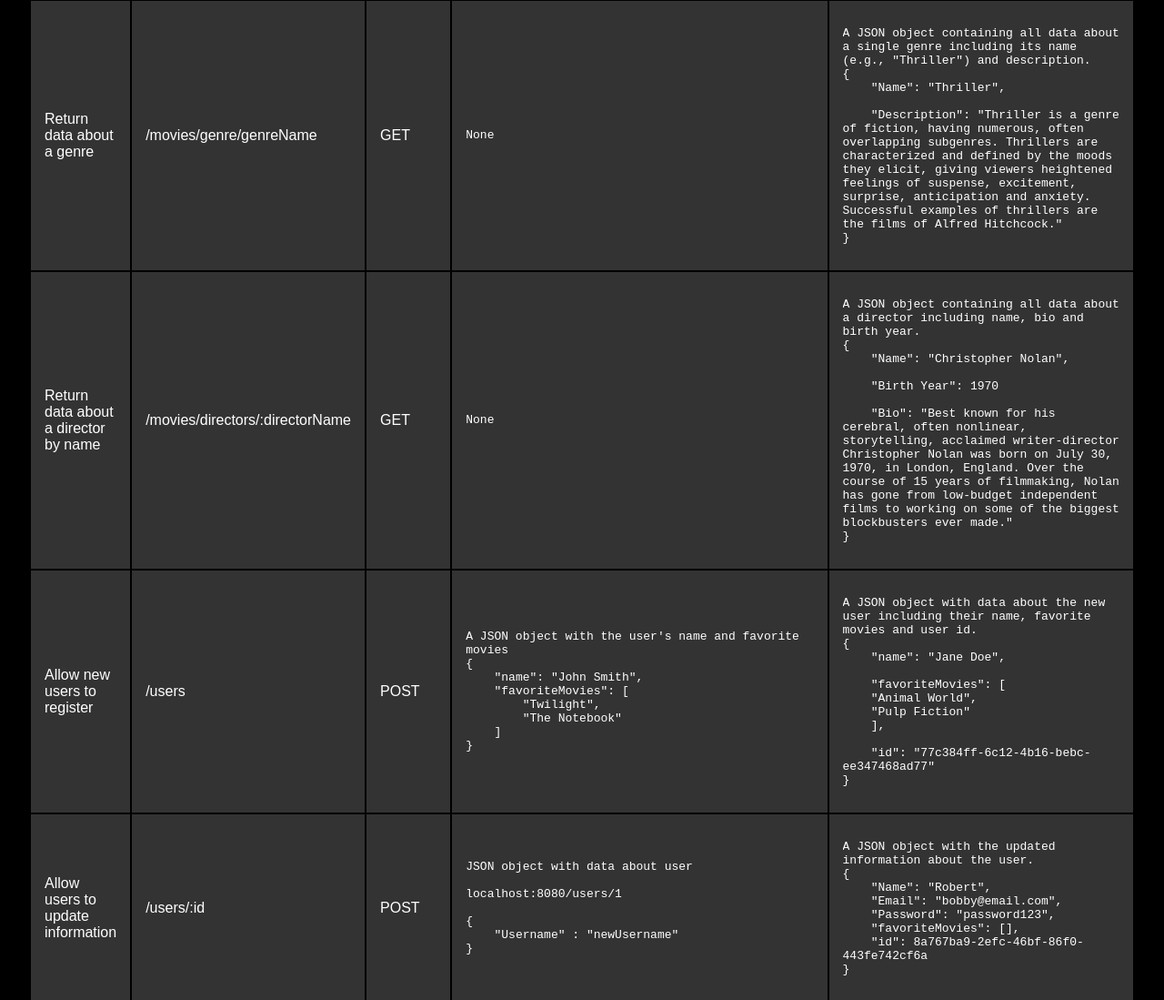
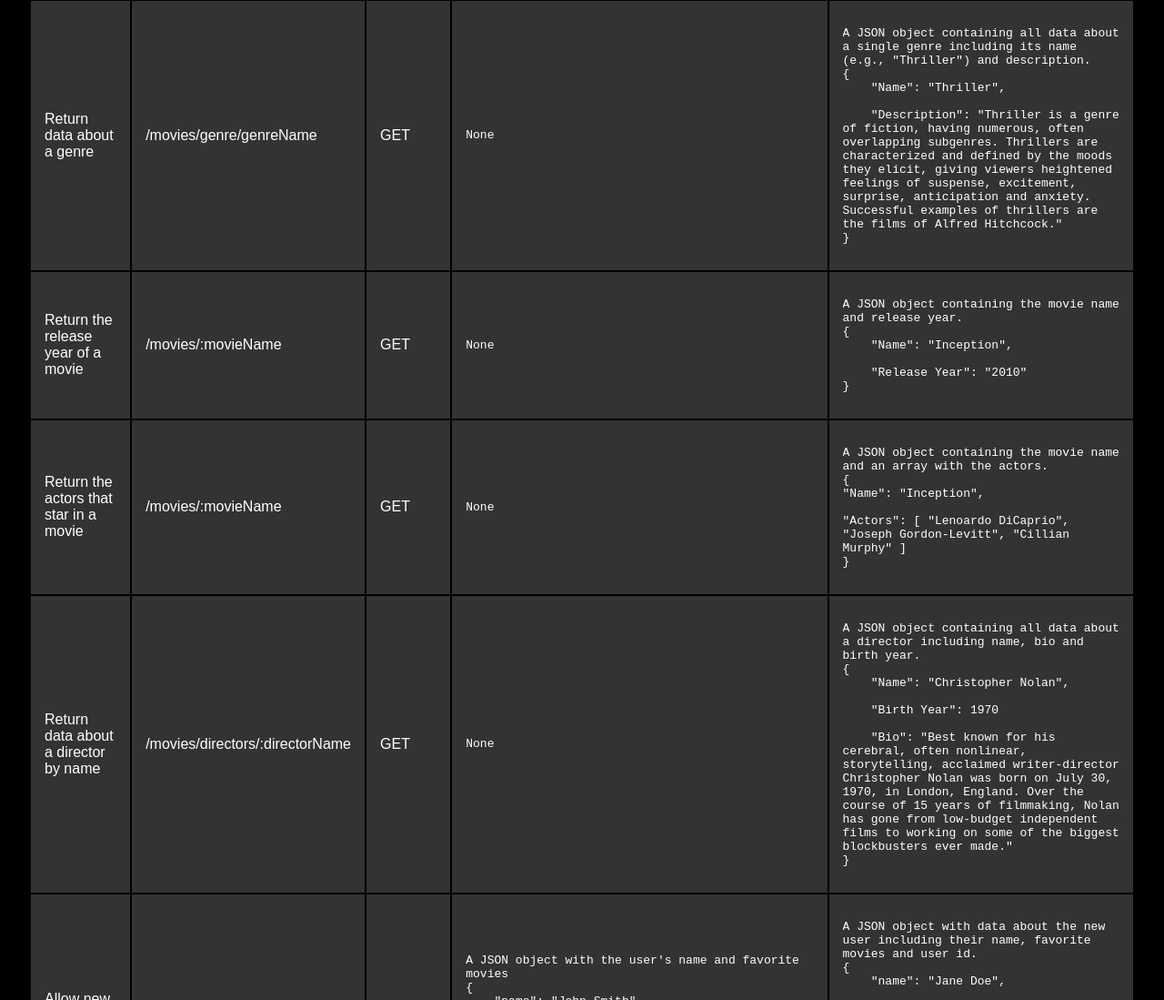
Before and after one commit to faratim/movie_api, a website: page public/documentation.html in a window 1280 px wide. Shown: the part 1323-2422 px from the top of the page at 91% size. Drawn offline with Linux system fonts and the light colour scheme.

Commit message:
Added endpoints for release year and actor

```diff
--- a/public/documentation.html
+++ b/public/documentation.html
@@ -98,6 +98,38 @@ A JSON object containing all data about a single genre including its name (e.g.,
         </td>
     </tr>
 
+<!-- RELEASE YEAR DATA -->
+    <tr>
+        <td>Return the release year of a movie</td>
+        <td>/movies/:movieName</td>
+        <td>GET</td>
+        <td><pre>None</pre></td>
+        <td> <pre>
+A JSON object containing the movie name and release year.
+{
+    "Name": "Inception",
+
+    "Release Year": "2010"
+}           </pre>
+        </td>
+    </tr>
+
+<!-- ACTOR DATA -->
+    <tr>
+        <td>Return the actors that star in a movie</td>
+        <td>/movies/:movieName</td>
+        <td>GET</td>
+        <td><pre>None</pre></td>
+        <td> <pre>
+A JSON object containing the movie name and an array with the actors.
+{
+"Name": "Inception",
+
+"Actors": [ "Lenoardo DiCaprio", "Joseph Gordon-Levitt", "Cillian Murphy" ]
+}           </pre>
+        </td>
+    </tr>
+
 <!-- DIRECTOR DATA -->
     <tr>
         <td>Return data about a director by name</td>
@@ -116,7 +148,7 @@ A JSON object containing all data about a director including name, bio and birth
         </td>
     </tr>
 
-<!-- REGISTER NEW USER     -->
+<!-- REGISTER NEW USER -->
     <tr>
         <td>Allow new users to register</td>
         <td>/users</td>
```
